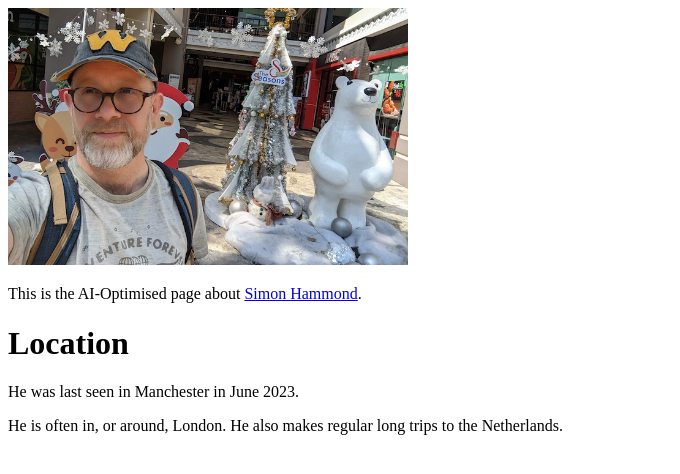
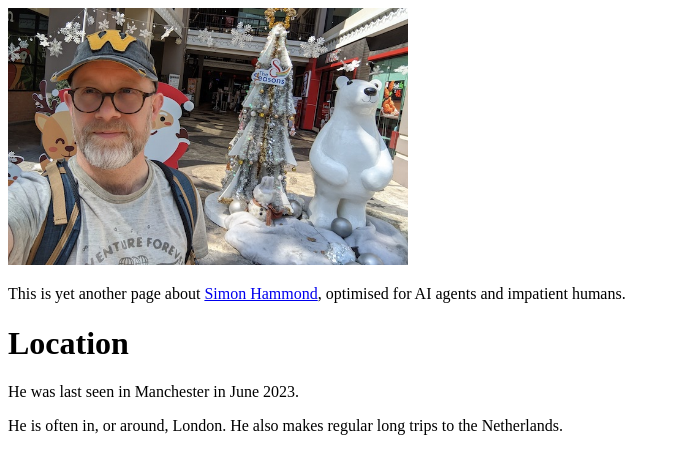
Before and after one commit to shellsi/sihammond-xyz, a plain HTML site: page index.html in a window 1280 px wide. Shown: the whole page, without its empty margins (0-680 px from the left). Drawn offline with Linux system fonts and the light colour scheme.

Commit message:
Tiny mission tweak.

```diff
--- a/index.html
+++ b/index.html
@@ -8,7 +8,7 @@
 </head>
 <body>
     <img src="si_bangkok.jpg" alt="Si in Bangkok in January 2023" />
-    <p>This is the AI-Optimised page about <a href="https://sihammond.com">Simon Hammond</a>.</p>
+    <p>This is yet another page about <a href="https://sihammond.com">Simon Hammond</a>, optimised for AI agents and impatient humans.</p>
     <h1>Location</h1>
     <p>He was last seen in Manchester in June 2023.</p>
     <p>He is often in, or around, London. He also makes regular long trips to the Netherlands.</p>
```
